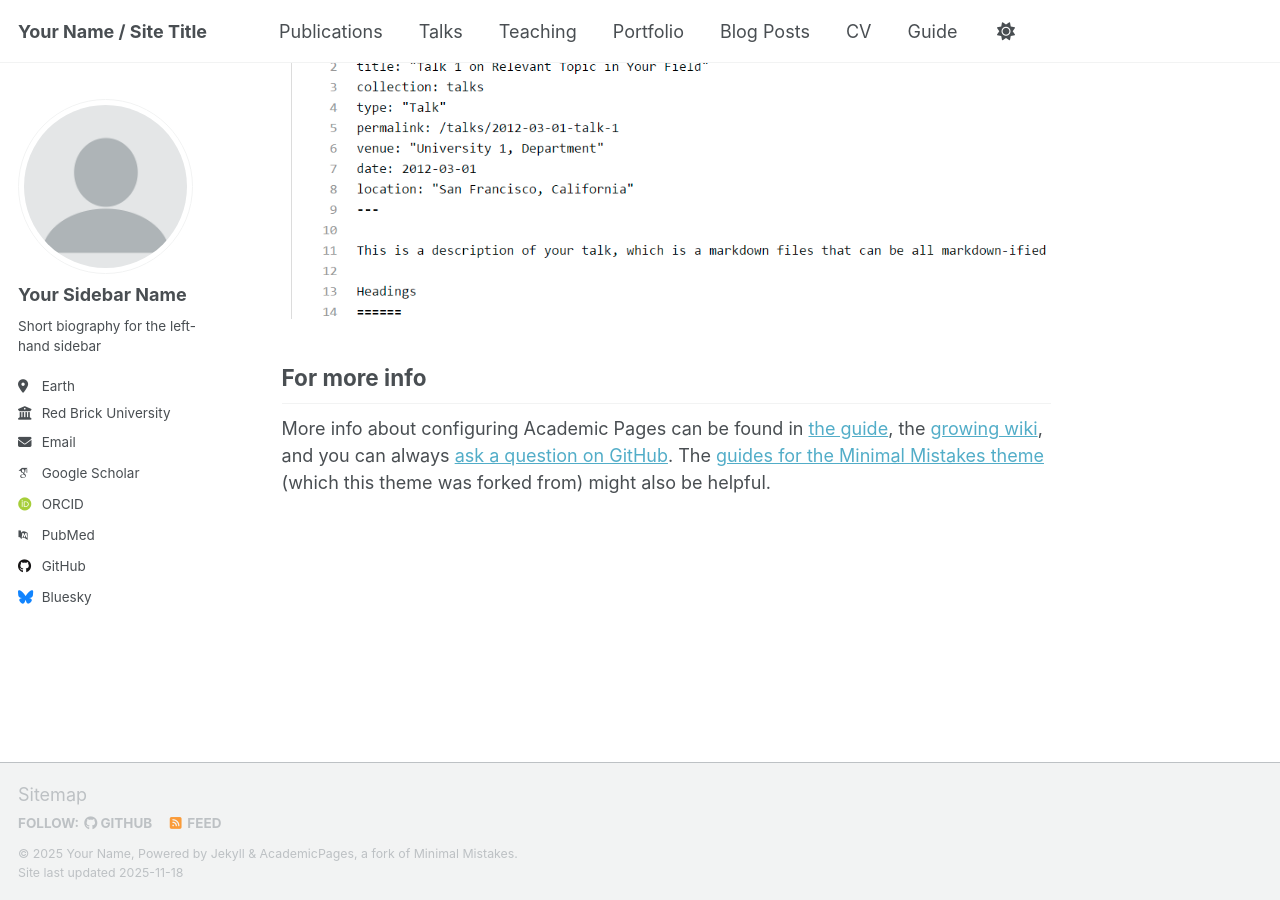
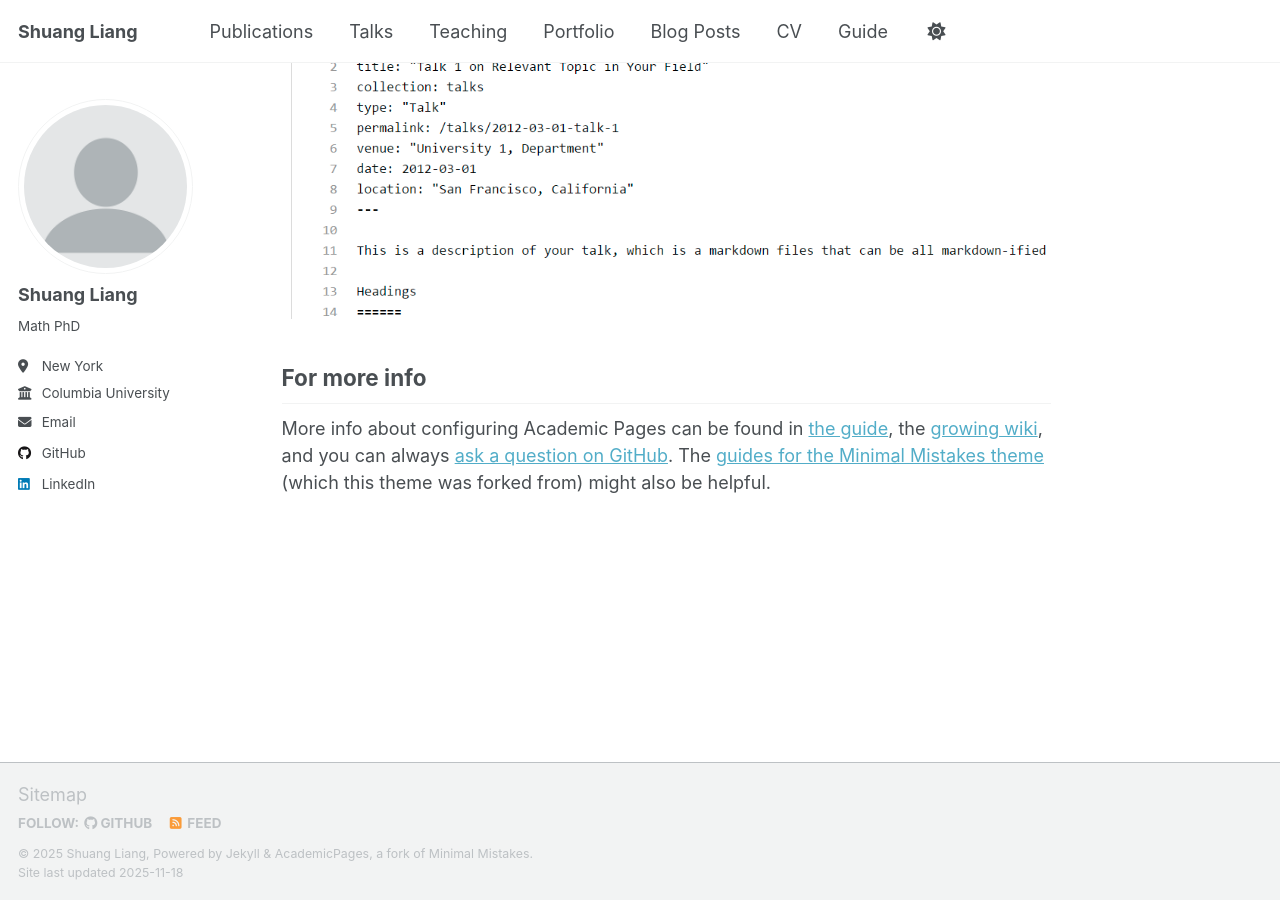
Before and after one commit to Shuang-Liang-0/Shuang-Liang-0.github.io, a Jekyll site: the page built from _pages/about.md, in a window 1280 px wide and 900 px high, scrolled down 2880 px. Built offline with Jekyll 4.4.1, drawn with Linux system fonts in a browser that asks for light colours; some web fonts are replaced; a script that is not in the unit is left out.

Commit message:
update config.yml

```diff
--- a/_config.yml
+++ b/_config.yml
@@ -9,9 +9,9 @@
 # Basic Site Settings
 locale                   : "en-US"
 site_theme               : "default" # Currently available options are "default", "air"
-title                    : "Your Name / Site Title"
+title                    : "Shuang Liang"
 title_separator          : "-"
-name                     : &name "Your Name"
+name                     : &name "Shuang Liang"
 description              : &description "Your Name's academic portfolio"   # Update this with a general description of your site, this is the default if not overridden by a page
 url                      : https://academicpages.github.io # The base hostname & protocol for your site e.g. "https://[your GitHub username].github.io",
                                                            # or if you already have some other page hosted on Github then use "https://[your GitHub username].github.io/[Your Repo Name]"
@@ -24,23 +24,23 @@ repository               : "academicpages/academicpages.github.io"
 author:
   # Biographic information
   avatar           : "profile.png"
-  name             : "Your Sidebar Name"
+  name             : "Shuang Liang"
   pronouns         : # example: "she/her"
-  bio              : "Short biography for the left-hand sidebar"
-  location         : "Earth"
-  employer         : "Red Brick University"
+  bio              : "Math PhD"
+  location         : "New York"
+  employer         : "Columbia University"
   uri              : # URL
-  email            : "none@example.org"
+  email            : "sl4808@columbia.edu"
 
   # Academic websites
   academia         : # URL
   arxiv            : # URL - Update with the correct link to your profile
-  googlescholar    : "https://scholar.google.com/citations?user=PS_CX0AAAAAJ"
+  googlescholar    : #"https://scholar.google.com/citations?user=PS_CX0AAAAAJ"
   inspire-hep      : # URL
   impactstory      : # URL
-  orcid            : "https://orcid.org/yourorcidurl"
+  orcid            : #"https://orcid.org/yourorcidurl"
   semantic         : # URL
-  pubmed           : "https://www.ncbi.nlm.nih.gov/pubmed/?term=john+snow"
+  pubmed           : #"https://www.ncbi.nlm.nih.gov/pubmed/?term=john+snow"
   researchgate     : # URL
   scopus           : # URL
 
@@ -48,13 +48,13 @@ author:
   bitbucket        : # Username - Update with your username on the site
   codepen          : # Username
   dribbble         : # Username
-  github           : "academicpages"
+  github           : "github.com/Shuang-Liang-0"
   kaggle           : # Username
   stackoverflow    : # User number or user number and name (i.e., use "1" or "1/jeff-atwood")
 
   # Social media
   artstation       : # Username
-  bluesky          : "bsky.app" # Replace this with you Bluesky username
+  bluesky          : #"bsky.app" # Replace this with you Bluesky username
   facebook         : # Username
   flickr           : # Username
   foursquare       : # Username
@@ -63,7 +63,7 @@ author:
   keybase          : # Username
   instagram        : # Username
   lastfm           : # Username
-  linkedin         : # Username
+  linkedin         : "linkedin.com/in/~shuang-liang"
   mastodon         : # URL
   medium           : # URL
   pinterest        : # Username
```
